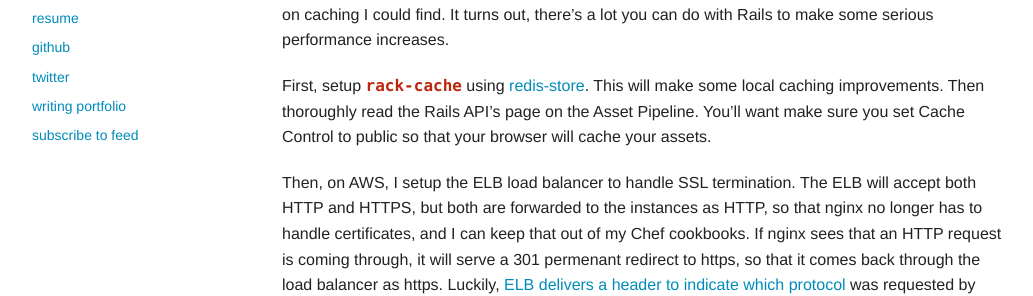
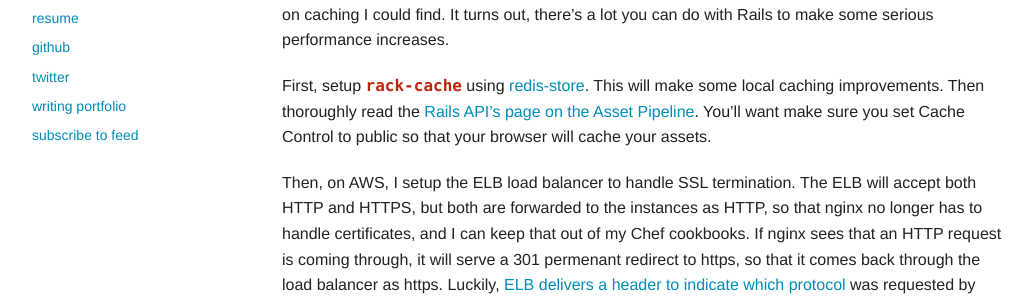
Before and after one commit to prokizzle/prokizzle.github.io, a Jekyll site: the page built from _posts/2015-08-15-Speeding-Up-Rails.markdown, in a window 1280 px wide. Shown: the part 266-562 px from the top of the page, without its empty margins (123-1156 px from the left). Built offline with Jekyll 4.4.1, drawn with Linux system fonts in a browser that asks for light colours; Markdown is read by kramdown in place of the engine named in the settings; part of the change alters nothing that is shown.

```diff
--- a/_posts/2015-08-15-Speeding-Up-Rails.markdown
+++ b/_posts/2015-08-15-Speeding-Up-Rails.markdown
@@ -6,7 +6,7 @@ categories: [Rails, Ruby, Optimization]
 
 This week, I made our production rails app _fast_. During development, our staging site was showing 6 second load times or more. That's not acceptable. So I scoured the internet, and I read every article on caching I could find. It turns out, there's a lot you can do with Rails to make some serious performance increases.
 
-First, setup `rack-cache` using [redis-store](https://github.com/redis-store/redis-store). This will make some local caching improvements. Then thoroughly read the Rails API's page on the Asset Pipeline. You'll want make sure you set Cache Control to public so that your browser will cache your assets.
+First, setup `rack-cache` using [redis-store](https://github.com/redis-store/redis-store). This will make some local caching improvements. Then thoroughly read the [Rails API's page on the Asset Pipeline](http://guides.rubyonrails.org/asset_pipeline.html). You'll want make sure you set Cache Control to public so that your browser will cache your assets.
 
 Then, on AWS, I setup the ELB load balancer to handle SSL termination. The ELB will accept both HTTP and HTTPS, but both are forwarded to the instances as HTTP, so that nginx no longer has to handle certificates, and I can keep that out of my Chef cookbooks. If nginx sees that an HTTP request is coming through, it will serve a 301 permenant redirect to https, so that it comes back through the load balancer as https. Luckily, [ELB delivers a header to indicate which protocol](http://docs.aws.amazon.com/ElasticLoadBalancing/latest/DeveloperGuide/elb-listener-config.html) was requested by the client.
 
```
